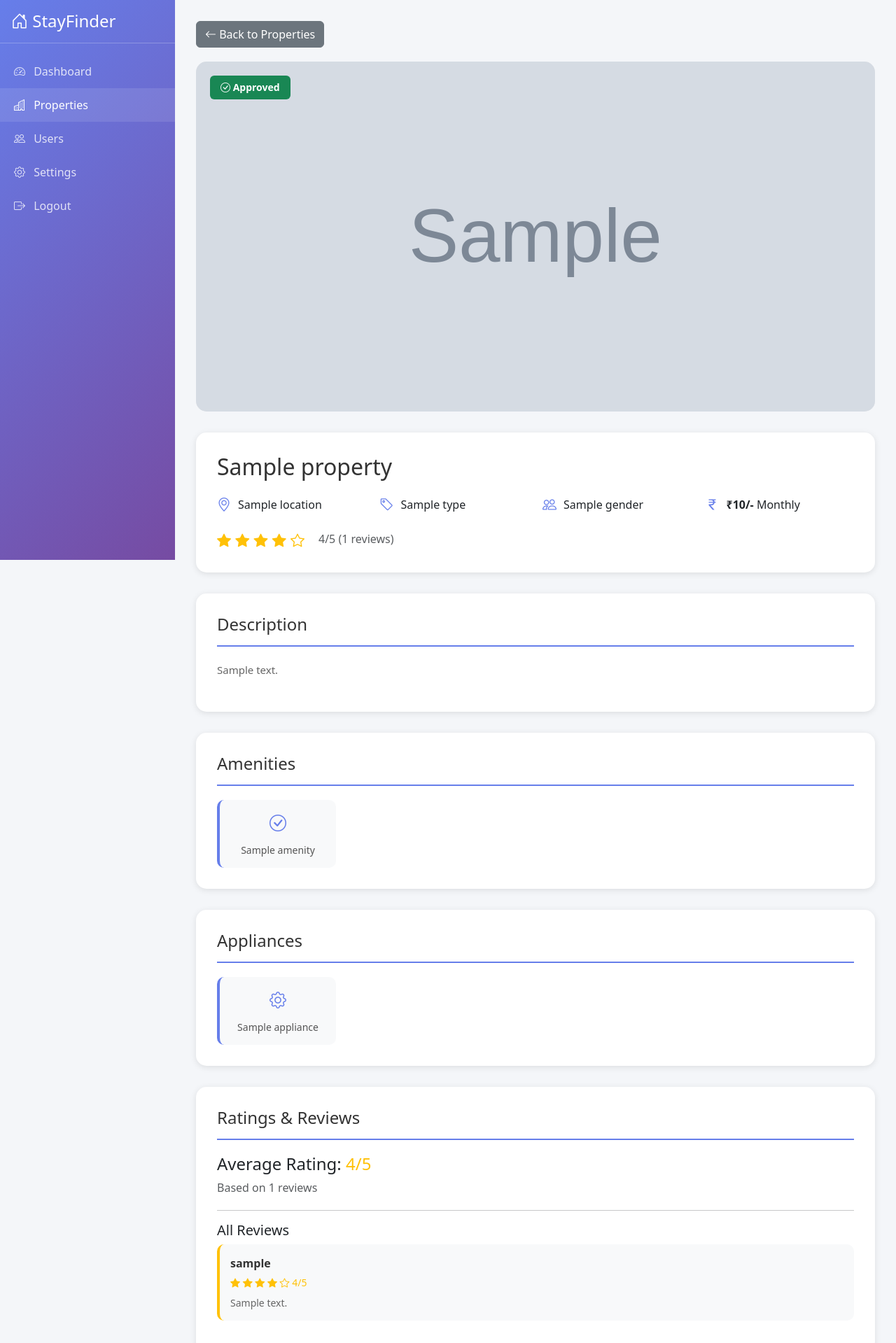
After one commit to dwarkesh777/Stayfinder_Admin, a Flask app: template templates/property_detail.html in a window 1280 px wide. The commit adds this page. Shown: the top 1919 px of the page at 70% size. Run offline with Flask 3, Linux system fonts and the light colour scheme; the template is opened without the code that fills it: most values are stand-ins (such as "Sample title", 1, 10 or a date in 2020); grey boxes marked "Sample" are stand-in pictures; some libraries are stand-ins or nearby versions.

Commit message:
view detail

```diff
--- a/app.py
+++ b/app.py
@@ -151,6 +151,37 @@ def admin_logout():
     session.clear()
     return redirect(url_for('admin_login'))
 
+@app.route('/admin/property/<hostel_id>/view')
+@login_required
+def view_property(hostel_id):
+    try:
+        hostel_id_obj = ObjectId(hostel_id)
+        property_data = hostels_collection.find_one({'_id': hostel_id_obj})
+
+        if property_data:
+            # Fetch ratings for this property
+            hostel_ratings = list(ratings_collection.find({'$or': [{'hostelId': hostel_id_obj}, {'hostelId': str(hostel_id_obj)}]}))
+            if hostel_ratings:
+                total_rating = sum(r.get('rating', 0) for r in hostel_ratings)
+                property_data['avgRating'] = round(total_rating / len(hostel_ratings), 1)
+                property_data['reviewCount'] = len(hostel_ratings)
+                property_data['allReviews'] = hostel_ratings
+            else:
+                property_data['avgRating'] = 0
+                property_data['reviewCount'] = 0
+                property_data['allReviews'] = []
+
+            # Expose string id for templates
+            property_data['id'] = str(hostel_id_obj)
+
+            admin = admins_collection.find_one({'_id': ObjectId(session['admin_id'])})
+            return render_template('property_detail.html', admin=admin, property=property_data)
+        else:
+            flash('Property not found', 'error')
+            return redirect(url_for('admin_properties'))
+    except Exception as e:
+        flash(f'Error fetching property: {str(e)}', 'error')
+        return redirect(url_for('admin_properties'))
 
 @app.route('/api/ratings/<hostel_id>')
 def api_ratings(hostel_id):
--- a/templates/properties.html
+++ b/templates/properties.html
@@ -229,9 +229,9 @@ body {
                             <span class="price-discounted">₹{{ property.price or property.rent or 0 }}/-</span>
                             <small class="text-muted d-block">Monthly Rent</small>
                         </div>
-                        <button class="btn btn-outline-primary btn-sm">
+                        <a href="{{ url_for('view_property', hostel_id=property.id) }}" class="btn btn-outline-primary btn-sm">
                             <i class="bi bi-eye"></i> View
-                        </button>
+                        </a>
                     </div>
 
                     {% if property.status == 'approved' %}
--- /dev/null
+++ b/templates/property_detail.html
@@ -0,0 +1,470 @@
+{% extends 'base.html' %}
+
+{% block title %}{{ property.name }} - StayFinder Admin{% endblock %}
+
+{% block extra_css %}
+body {
+    background: #f4f6f9;
+}
+.sidebar {
+    background: linear-gradient(135deg, #667eea 0%, #764ba2 100%);
+    min-height: 100vh;
+    position: fixed;
+    width: 250px;
+}
+.sidebar a {
+    color: rgba(255,255,255,0.8);
+    text-decoration: none;
+    padding: 12px 20px;
+    display: block;
+    transition: all 0.3s;
+}
+.sidebar a:hover, .sidebar a.active {
+    background: rgba(255,255,255,0.1);
+    color: #fff;
+}
+.main-content {
+    margin-left: 250px;
+    padding: 30px;
+}
+.carousel-container {
+    position: relative;
+    height: 500px;
+    background: #f0f0f0;
+    border-radius: 15px;
+    overflow: hidden;
+    margin-bottom: 30px;
+}
+.carousel-image {
+    width: 100%;
+    height: 100%;
+    object-fit: cover;
+    display: none;
+}
+.carousel-image.active {
+    display: block;
+}
+.carousel-controls {
+    position: absolute;
+    bottom: 20px;
+    left: 50%;
+    transform: translateX(-50%);
+    display: flex;
+    gap: 10px;
+    flex-wrap: wrap;
+    justify-content: center;
+}
+.carousel-dot {
+    width: 12px;
+    height: 12px;
+    border-radius: 50%;
+    background: rgba(255,255,255,0.5);
+    cursor: pointer;
+    transition: all 0.3s;
+    border: 2px solid white;
+}
+.carousel-dot.active {
+    background: white;
+}
+.carousel-nav {
+    position: absolute;
+    top: 50%;
+    transform: translateY(-50%);
+    background: rgba(0,0,0,0.5);
+    color: white;
+    border: none;
+    padding: 15px 20px;
+    cursor: pointer;
+    font-size: 24px;
+    transition: all 0.3s;
+    z-index: 10;
+}
+.carousel-nav:hover {
+    background: rgba(0,0,0,0.8);
+}
+.carousel-prev {
+    left: 10px;
+}
+.carousel-next {
+    right: 10px;
+}
+.badge-status {
+    position: absolute;
+    top: 20px;
+    left: 20px;
+    padding: 10px 15px;
+    font-size: 14px;
+}
+.detail-header {
+    background: white;
+    padding: 30px;
+    border-radius: 15px;
+    margin-bottom: 30px;
+    box-shadow: 0 2px 10px rgba(0,0,0,0.1);
+}
+.detail-header h1 {
+    color: #333;
+    margin-bottom: 15px;
+    font-size: 32px;
+}
+.detail-info {
+    display: grid;
+    grid-template-columns: repeat(auto-fit, minmax(200px, 1fr));
+    gap: 20px;
+    margin-top: 20px;
+}
+.info-item {
+    display: flex;
+    align-items: center;
+    gap: 10px;
+}
+.info-item i {
+    color: #667eea;
+    font-size: 20px;
+}
+.section {
+    background: white;
+    padding: 30px;
+    border-radius: 15px;
+    margin-bottom: 30px;
+    box-shadow: 0 2px 10px rgba(0,0,0,0.1);
+}
+.section h2 {
+    color: #333;
+    margin-bottom: 20px;
+    font-size: 24px;
+    border-bottom: 2px solid #667eea;
+    padding-bottom: 15px;
+}
+.amenity-grid {
+    display: grid;
+    grid-template-columns: repeat(auto-fill, minmax(150px, 1fr));
+    gap: 15px;
+}
+.amenity-item {
+    background: #f8f9fa;
+    padding: 15px;
+    border-radius: 10px;
+    text-align: center;
+    border-left: 4px solid #667eea;
+    transition: all 0.3s;
+}
+.amenity-item:hover {
+    background: #e3f2fd;
+    transform: translateY(-5px);
+}
+.amenity-item i {
+    font-size: 24px;
+    color: #667eea;
+    display: block;
+    margin-bottom: 10px;
+}
+.amenity-item p {
+    margin: 0;
+    font-size: 14px;
+    color: #555;
+    font-weight: 500;
+}
+.rating-section {
+    margin-bottom: 20px;
+}
+.stars {
+    font-size: 24px;
+    margin-right: 10px;
+}
+.review-item {
+    background: #f8f9fa;
+    padding: 15px;
+    border-radius: 10px;
+    margin-bottom: 15px;
+    border-left: 4px solid #ffc107;
+}
+.review-user {
+    font-weight: 600;
+    color: #333;
+    margin-bottom: 5px;
+}
+.review-rating {
+    color: #ffc107;
+    font-size: 14px;
+    margin-bottom: 8px;
+}
+.review-text {
+    color: #666;
+    font-size: 14px;
+    line-height: 1.5;
+}
+.action-buttons {
+    display: flex;
+    gap: 10px;
+    margin-top: 20px;
+}
+.action-buttons form {
+    flex: 1;
+}
+.action-buttons button {
+    width: 100%;
+    padding: 10px 20px;
+    font-size: 14px;
+}
+.back-btn {
+    margin-bottom: 20px;
+}
+{% endblock %}
+
+{% block content %}
+<!-- Sidebar -->
+<div class="sidebar">
+    <div class="p-3 text-white border-bottom border-light border-opacity-25">
+        <h4 class="mb-0"><i class="bi bi-house-door"></i> StayFinder</h4>
+    </div>
+    <nav class="mt-3">
+        <a href="{{ url_for('admin_dashboard') }}">
+            <i class="bi bi-speedometer2 me-2"></i> Dashboard
+        </a>
+        <a href="{{ url_for('admin_properties') }}" class="active">
+            <i class="bi bi-buildings me-2"></i> Properties
+        </a>
+        <a href="#">
+            <i class="bi bi-people me-2"></i> Users
+        </a>
+        <a href="#">
+            <i class="bi bi-gear me-2"></i> Settings
+        </a>
+        <a href="{{ url_for('admin_logout') }}">
+            <i class="bi bi-box-arrow-right me-2"></i> Logout
+        </a>
+    </nav>
+</div>
+
+<!-- Main Content -->
+<div class="main-content">
+    <a href="{{ url_for('admin_properties') }}" class="btn btn-secondary back-btn">
+        <i class="bi bi-arrow-left"></i> Back to Properties
+    </a>
+
+    <!-- Image Carousel -->
+    <div class="carousel-container">
+        {% if property.images and property.images|length > 0 %}
+            {% for image in property.images %}
+            <img src="{{ image }}" alt="{{ property.name }}" class="carousel-image {% if loop.index == 1 %}active{% endif %}">
+            {% endfor %}
+
+            {% if property.images|length > 1 %}
+            <button class="carousel-nav carousel-prev" onclick="changeSlide(-1)">
+                <i class="bi bi-chevron-left"></i>
+            </button>
+            <button class="carousel-nav carousel-next" onclick="changeSlide(1)">
+                <i class="bi bi-chevron-right"></i>
+            </button>
+
+            <div class="carousel-controls">
+                {% for image in property.images %}
+                <span class="carousel-dot {% if loop.index == 1 %}active{% endif %}" onclick="goToSlide({{ loop.index0 }})"></span>
+                {% endfor %}
+            </div>
+            {% endif %}
+        {% elif property.image %}
+        <img src="{{ property.image }}" alt="{{ property.name }}" class="carousel-image active">
+        {% else %}
+        <div class="d-flex align-items-center justify-content-center h-100">
+            <i class="bi bi-image text-muted" style="font-size: 5rem;"></i>
+        </div>
+        {% endif %}
+
+        {% if property.status %}
+            {% if property.status == 'approved' %}
+            <span class="badge bg-success badge-status">
+                <i class="bi bi-check-circle"></i> Approved
+            </span>
+            {% elif property.status == 'rejected' %}
+            <span class="badge bg-danger badge-status">
+                <i class="bi bi-x-circle"></i> Rejected
+            </span>
+            {% else %}
+            <span class="badge bg-warning badge-status">
+                <i class="bi bi-clock"></i> Pending
+            </span>
+            {% endif %}
+        {% endif %}
+    </div>
+
+    <!-- Property Header -->
+    <div class="detail-header">
+        <h1>{{ property.name or 'Unnamed Property' }}</h1>
+
+        <div class="detail-info">
+            <div class="info-item">
+                <i class="bi bi-geo-alt"></i>
+                <span>{{ property.location or property.address or 'N/A' }}</span>
+            </div>
+
+            <div class="info-item">
+                <i class="bi bi-tag"></i>
+                <span>{{ property.type or 'N/A' }}</span>
+            </div>
+
+            <div class="info-item">
+                <i class="bi bi-people"></i>
+                <span>{{ property.gender or 'N/A' }}</span>
+            </div>
+
+            <div class="info-item">
+                <i class="bi bi-currency-rupee"></i>
+                <span><strong>₹{{ property.price or property.rent or 0 }}/-</strong> Monthly</span>
+            </div>
+        </div>
+
+        {% if property.avgRating %}
+        <div class="info-item mt-3">
+            <span class="stars">
+                {% for i in range(5) %}
+                    {% if i < property.avgRating | int %}
+                    <i class="bi bi-star-fill text-warning"></i>
+                    {% elif i < property.avgRating %}
+                    <i class="bi bi-star-half text-warning"></i>
+                    {% else %}
+                    <i class="bi bi-star text-warning"></i>
+                    {% endif %}
+                {% endfor %}
+            </span>
+            <span class="text-muted">{{ property.avgRating }}/5 ({{ property.reviewCount }} reviews)</span>
+        </div>
+        {% endif %}
+    </div>
+
+    <!-- Description -->
+    {% if property.description %}
+    <div class="section">
+        <h2>Description</h2>
+        <p style="line-height: 1.8; color: #666; font-size: 15px;">{{ property.description }}</p>
+    </div>
+    {% endif %}
+
+    <!-- Amenities -->
+    {% if property.amenities %}
+    <div class="section">
+        <h2>Amenities</h2>
+        <div class="amenity-grid">
+            {% for amenity in property.amenities %}
+            <div class="amenity-item">
+                <i class="bi bi-check-circle"></i>
+                <p>{{ amenity }}</p>
+            </div>
+            {% endfor %}
+        </div>
+    </div>
+    {% endif %}
+
+    <!-- Appliances -->
+    {% if property.appliances %}
+    <div class="section">
+        <h2>Appliances</h2>
+        <div class="amenity-grid">
+            {% for appliance in property.appliances %}
+            <div class="amenity-item">
+                <i class="bi bi-gear"></i>
+                <p>{{ appliance }}</p>
+            </div>
+            {% endfor %}
+        </div>
+    </div>
+    {% endif %}
+
+    <!-- Ratings & Reviews -->
+    {% if property.allReviews %}
+    <div class="section">
+        <h2>Ratings & Reviews</h2>
+        <div class="rating-section">
+            <h4>Average Rating: <span class="text-warning">{{ property.avgRating }}/5</span></h4>
+            <p class="text-muted">Based on {{ property.reviewCount }} reviews</p>
+        </div>
+
+        <hr>
+
+        <h5>All Reviews</h5>
+        {% for review in property.allReviews %}
+        <div class="review-item">
+            <div class="review-user">{{ review.userName or 'Anonymous' }}</div>
+            <div class="review-rating">
+                {% for i in range(5) %}
+                    {% if i < review.rating | int %}
+                    <i class="bi bi-star-fill"></i>
+                    {% elif i < review.rating %}
+                    <i class="bi bi-star-half"></i>
+                    {% else %}
+                    <i class="bi bi-star"></i>
+                    {% endif %}
+                {% endfor %}
+                <span>{{ review.rating }}/5</span>
+            </div>
+            <div class="review-text">{{ review.comment or 'No comment provided' }}</div>
+        </div>
+        {% endfor %}
+    </div>
+    {% endif %}
+
+    <!-- Location & Features -->
+    {% if property.latitude and property.longitude %}
+    <div class="section">
+        <h2>Location & Features</h2>
+        <div style="margin-bottom: 20px;">
+            <p><strong>Coordinates:</strong> {{ property.latitude }}, {{ property.longitude }}</p>
+        </div>
+        <iframe width="100%" height="400" style="border-radius: 10px;" src="https://maps.google.com/maps?q={{ property.latitude }},{{ property.longitude }}&z=15&output=embed"></iframe>
+    </div>
+    {% endif %}
+
+    <!-- Action Buttons -->
+    <div class="section">
+        <h2>Admin Actions</h2>
+        <div class="action-buttons">
+            <form method="POST" action="{{ url_for('approve_property', hostel_id=property.id) }}">
+                <button type="submit" class="btn btn-success btn-lg">
+                    <i class="bi bi-check-circle"></i> Approve Property
+                </button>
+            </form>
+            <form method="POST" action="{{ url_for('reject_property', hostel_id=property.id) }}">
+                <button type="submit" class="btn btn-danger btn-lg">
+                    <i class="bi bi-x-circle"></i> Reject Property
+                </button>
+            </form>
+        </div>
+    </div>
+</div>
+
+{% endblock %}
+
+{% block extra_js %}
+<script>
+let currentSlide = 0;
+const slides = document.querySelectorAll('.carousel-image');
+const dots = document.querySelectorAll('.carousel-dot');
+
+function showSlide(n) {
+    if (slides.length === 0) return;
+
+    if (n >= slides.length) currentSlide = 0;
+    if (n < 0) currentSlide = slides.length - 1;
+
+    slides.forEach(slide => slide.classList.remove('active'));
+    dots.forEach(dot => dot.classList.remove('active'));
+
+    slides[currentSlide].classList.add('active');
+    dots[currentSlide].classList.add('active');
+}
+
+function changeSlide(n) {
+    currentSlide += n;
+    showSlide(currentSlide);
+}
+
+function goToSlide(n) {
+    currentSlide = n;
+    showSlide(currentSlide);
+}
+
+// Initialize
+showSlide(currentSlide);
+</script>
+{% endblock %}
```
